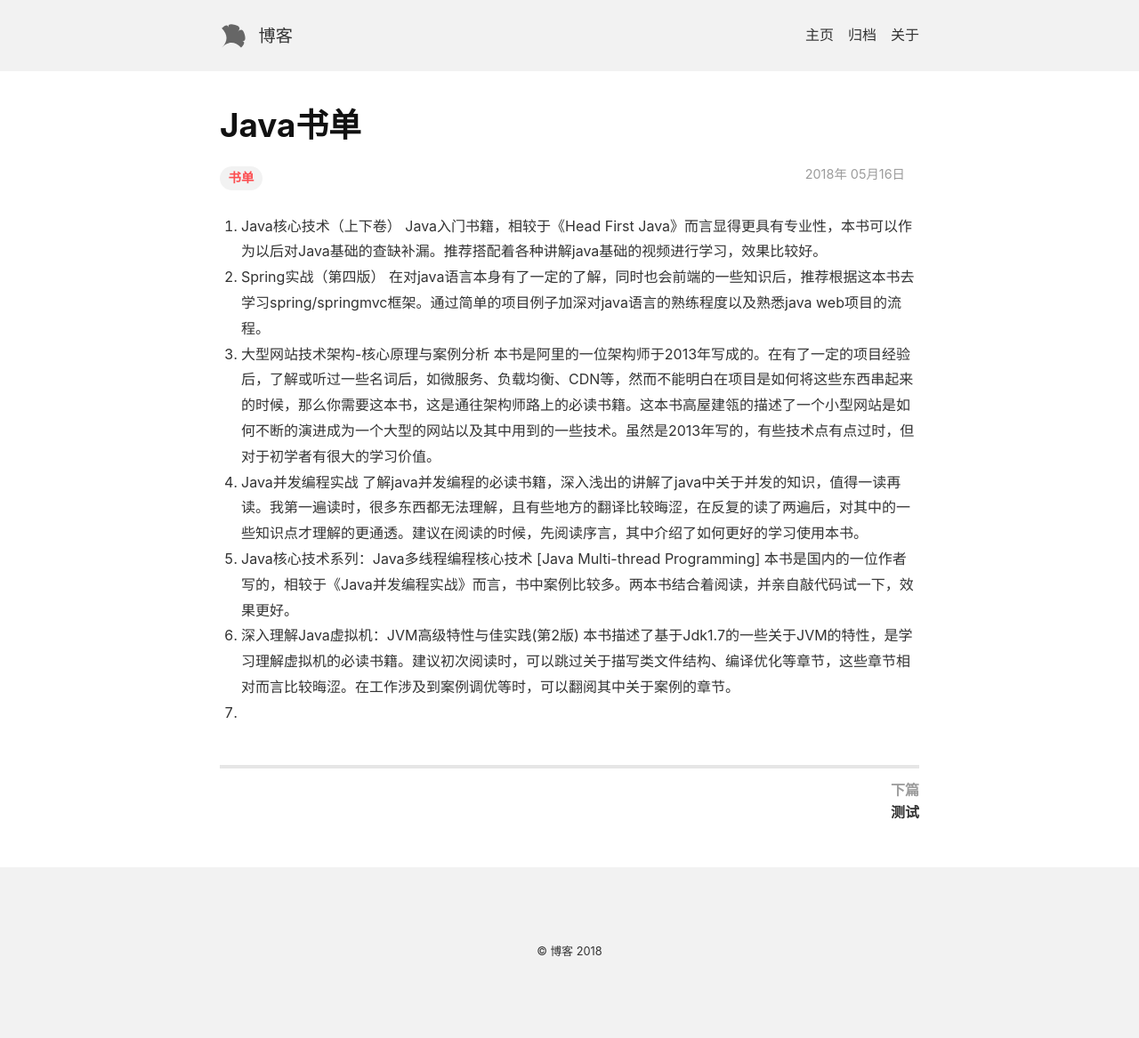
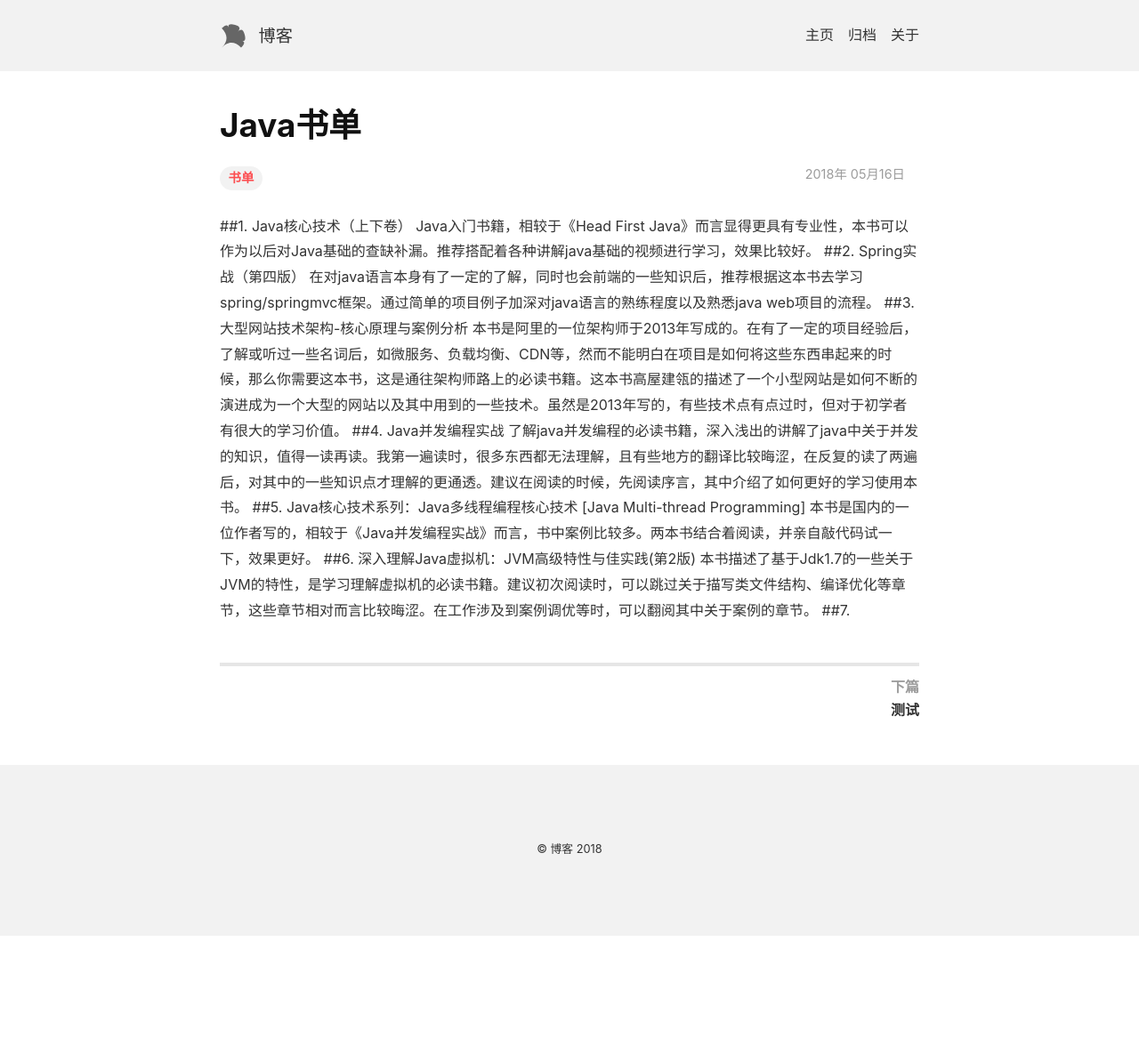
Before and after one commit to Jesuslittlebug/jesuslittlebug.github.io, a Jekyll site: the page built from _posts/2018-05-16-Java书单.md, in a window 1280 px wide. Shown: the whole page at 89% size. Built offline with Jekyll 4.4.1, drawn with Linux system fonts in a browser that asks for light colours; nearby versions of some CDN libraries; after the commit the page ends 1052 px from its top, so only the background shows below that.

Commit message:
格式更新

```diff
--- a/_posts/2018-05-16-Java书单.md
+++ b/_posts/2018-05-16-Java书单.md
@@ -4,16 +4,16 @@
 key: 20160606
 tags: 书单
 ---
-1. Java核心技术（上下卷）
-	Java入门书籍，相较于《Head First Java》而言显得更具有专业性，本书可以作为以后对Java基础的查缺补漏。推荐搭配着各种讲解java基础的视频进行学习，效果比较好。
-2. Spring实战（第四版）
-	在对java语言本身有了一定的了解，同时也会前端的一些知识后，推荐根据这本书去学习spring/springmvc框架。通过简单的项目例子加深对java语言的熟练程度以及熟悉java web项目的流程。
-3. 大型网站技术架构-核心原理与案例分析
-	本书是阿里的一位架构师于2013年写成的。在有了一定的项目经验后，了解或听过一些名词后，如微服务、负载均衡、CDN等，然而不能明白在项目是如何将这些东西串起来的时候，那么你需要这本书，这是通往架构师路上的必读书籍。这本书高屋建瓴的描述了一个小型网站是如何不断的演进成为一个大型的网站以及其中用到的一些技术。虽然是2013年写的，有些技术点有点过时，但对于初学者有很大的学习价值。
-4. Java并发编程实战
-	了解java并发编程的必读书籍，深入浅出的讲解了java中关于并发的知识，值得一读再读。我第一遍读时，很多东西都无法理解，且有些地方的翻译比较晦涩，在反复的读了两遍后，对其中的一些知识点才理解的更通透。建议在阅读的时候，先阅读序言，其中介绍了如何更好的学习使用本书。
-5. Java核心技术系列：Java多线程编程核心技术 [Java Multi-thread Programming]
-	本书是国内的一位作者写的，相较于《Java并发编程实战》而言，书中案例比较多。两本书结合着阅读，并亲自敲代码试一下，效果更好。
-6. 深入理解Java虚拟机：JVM高级特性与佳实践(第2版)
-	本书描述了基于Jdk1.7的一些关于JVM的特性，是学习理解虚拟机的必读书籍。建议初次阅读时，可以跳过关于描写类文件结构、编译优化等章节，这些章节相对而言比较晦涩。在工作涉及到案例调优等时，可以翻阅其中关于案例的章节。
-7.
+##1. Java核心技术（上下卷）
+Java入门书籍，相较于《Head First Java》而言显得更具有专业性，本书可以作为以后对Java基础的查缺补漏。推荐搭配着各种讲解java基础的视频进行学习，效果比较好。
+##2. Spring实战（第四版）
+在对java语言本身有了一定的了解，同时也会前端的一些知识后，推荐根据这本书去学习spring/springmvc框架。通过简单的项目例子加深对java语言的熟练程度以及熟悉java web项目的流程。
+##3. 大型网站技术架构-核心原理与案例分析
+本书是阿里的一位架构师于2013年写成的。在有了一定的项目经验后，了解或听过一些名词后，如微服务、负载均衡、CDN等，然而不能明白在项目是如何将这些东西串起来的时候，那么你需要这本书，这是通往架构师路上的必读书籍。这本书高屋建瓴的描述了一个小型网站是如何不断的演进成为一个大型的网站以及其中用到的一些技术。虽然是2013年写的，有些技术点有点过时，但对于初学者有很大的学习价值。
+##4. Java并发编程实战
+了解java并发编程的必读书籍，深入浅出的讲解了java中关于并发的知识，值得一读再读。我第一遍读时，很多东西都无法理解，且有些地方的翻译比较晦涩，在反复的读了两遍后，对其中的一些知识点才理解的更通透。建议在阅读的时候，先阅读序言，其中介绍了如何更好的学习使用本书。
+##5. Java核心技术系列：Java多线程编程核心技术 [Java Multi-thread Programming]
+本书是国内的一位作者写的，相较于《Java并发编程实战》而言，书中案例比较多。两本书结合着阅读，并亲自敲代码试一下，效果更好。
+##6. 深入理解Java虚拟机：JVM高级特性与佳实践(第2版)
+本书描述了基于Jdk1.7的一些关于JVM的特性，是学习理解虚拟机的必读书籍。建议初次阅读时，可以跳过关于描写类文件结构、编译优化等章节，这些章节相对而言比较晦涩。在工作涉及到案例调优等时，可以翻阅其中关于案例的章节。
+##7.
```
